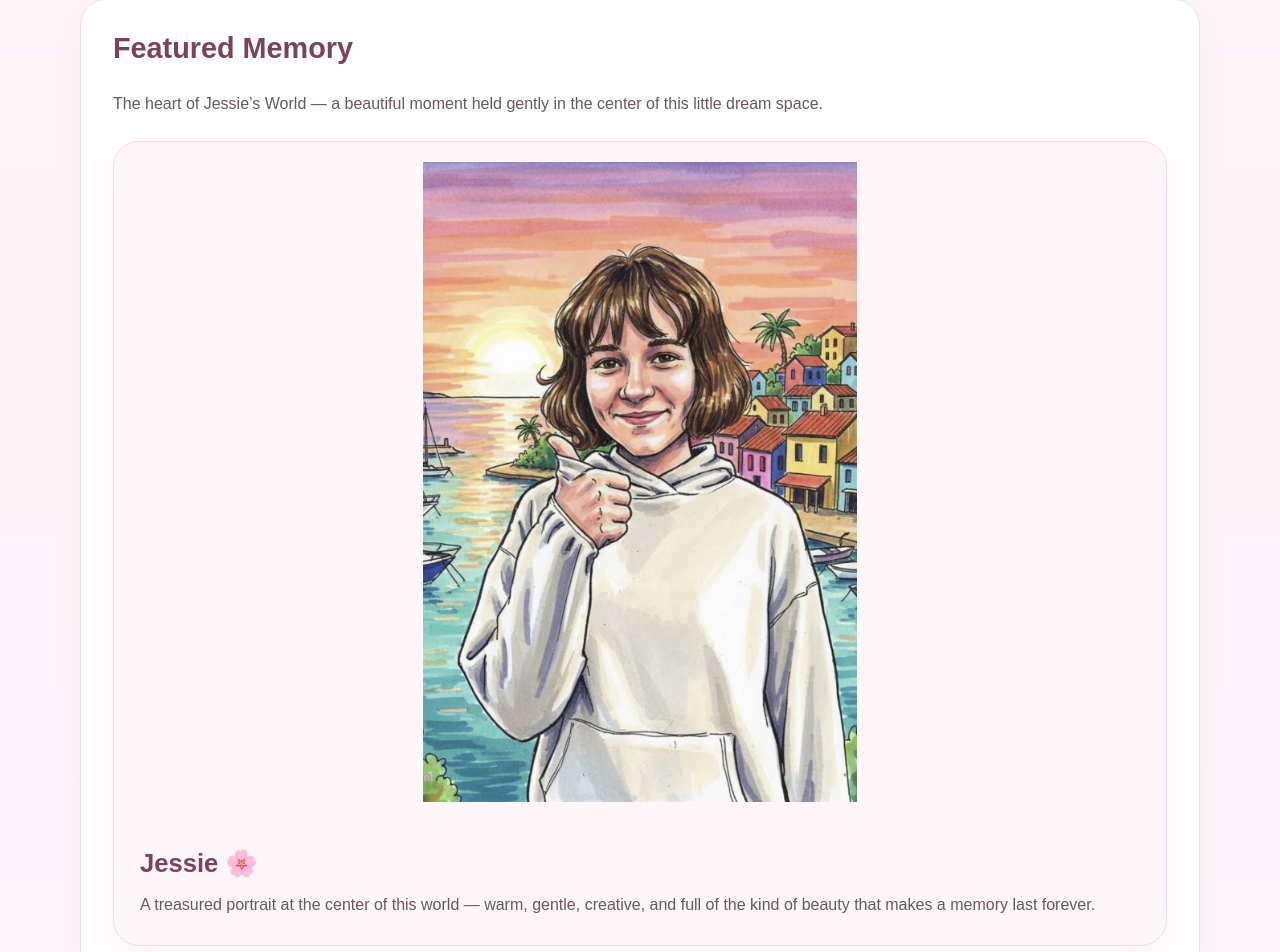
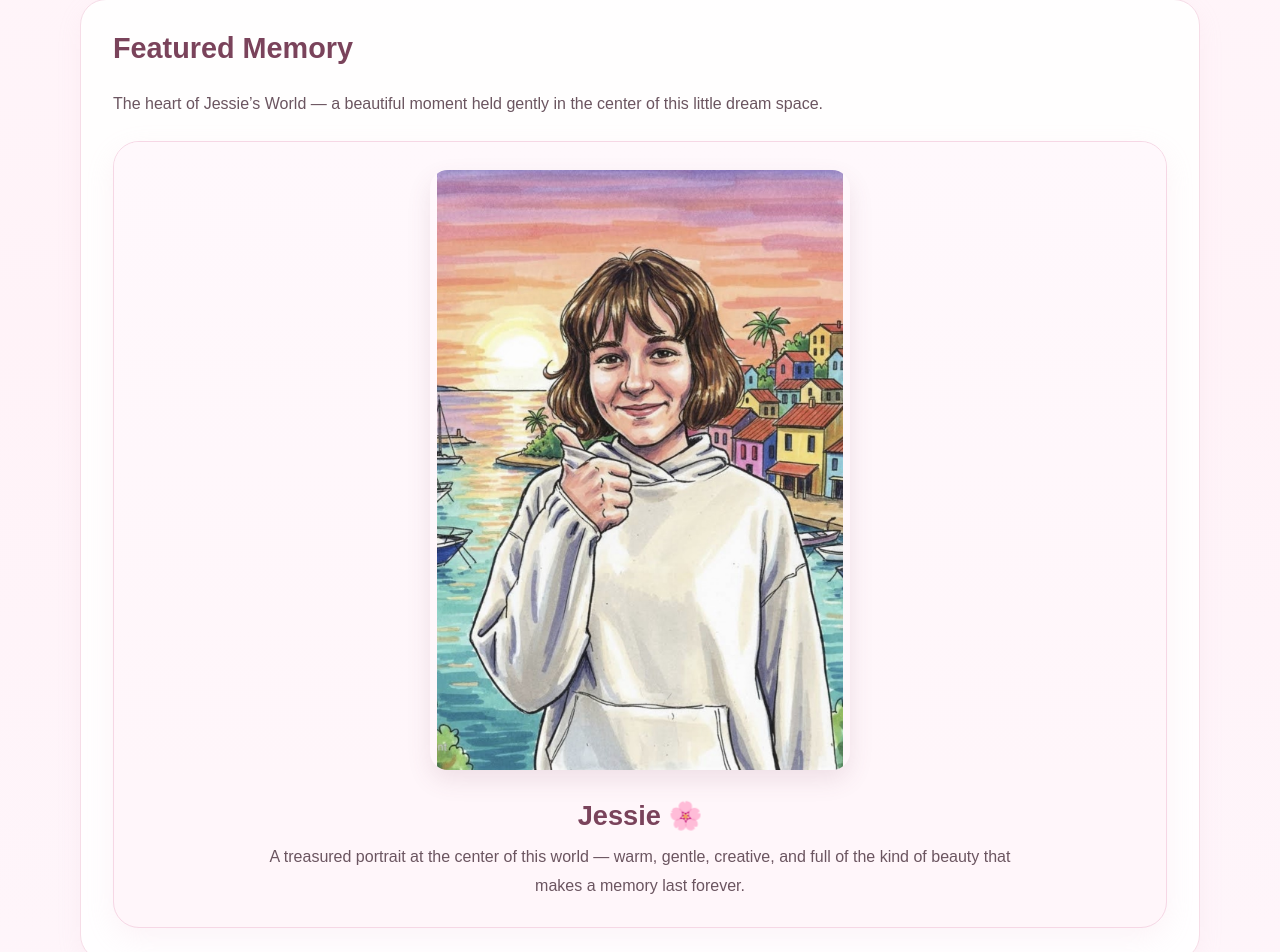
Before and after one commit to DanceOnVibes/Jessie-ai, a Next.js app: page / in a window 1280 px wide. Shown: the part 759-1711 px from the top of the page. Built offline with nearby package versions, Linux system fonts and the light colour scheme.

Commit message:
Polish featured memory and quote section

```diff
--- a/app/page.tsx
+++ b/app/page.tsx
@@ -208,7 +208,7 @@ export default function Home() {
           <h2 style={{ marginTop: 0, fontSize: "1.8rem", color: "#7a435b" }}>
             Featured Memory
           </h2>
-          <p style={{ color: "#6b5560", lineHeight: 1.85 }}>
+          <p style={{ color: "#6b5560", lineHeight: 1.85, marginBottom: "18px" }}>
             The heart of Jessie’s World — a beautiful moment held gently in the center
             of this little dream space.
           </p>
@@ -228,8 +228,8 @@ export default function Home() {
                 display: "flex",
                 justifyContent: "center",
                 alignItems: "center",
-                background: "#fff6fa",
-                padding: "20px",
+                background: "linear-gradient(180deg, #fff8fc 0%, #fff6fa 100%)",
+                padding: "28px 20px 12px",
               }}
             >
               <img
@@ -237,26 +237,40 @@ export default function Home() {
                 alt="Jessie"
                 style={{
                   width: "100%",
-                  maxWidth: "700px",
-                  maxHeight: "80vh",
+                  maxWidth: "420px",
+                  maxHeight: "75vh",
                   objectFit: "contain",
                   display: "block",
                   borderRadius: "18px",
+                  boxShadow: "0 10px 24px rgba(122, 67, 91, 0.12)",
                 }}
               />
             </div>
 
-            <div style={{ padding: "26px" }}>
+            <div
+              style={{
+                padding: "18px 26px 26px",
+                textAlign: "center",
+              }}
+            >
               <h3
                 style={{
-                  margin: "0 0 12px",
-                  fontSize: "1.6rem",
+                  margin: "0 0 10px",
+                  fontSize: "1.7rem",
                   color: "#7a435b",
                 }}
               >
                 Jessie 🌸
               </h3>
-              <p style={{ margin: 0, lineHeight: 1.85, color: "#6b5560" }}>
+              <p
+                style={{
+                  margin: 0,
+                  lineHeight: 1.85,
+                  color: "#6b5560",
+                  maxWidth: "760px",
+                  marginInline: "auto",
+                }}
+              >
                 A treasured portrait at the center of this world — warm, gentle,
                 creative, and full of the kind of beauty that makes a memory last forever.
               </p>
@@ -269,7 +283,7 @@ export default function Home() {
             marginTop: "30px",
             background: "linear-gradient(135deg, #fff7fb, #fff0f6)",
             borderRadius: "26px",
-            padding: "36px 28px",
+            padding: "42px 28px",
             border: "1px solid #f6dce7",
             boxShadow: "0 8px 24px rgba(230, 186, 205, 0.12)",
             textAlign: "center",
@@ -281,7 +295,7 @@ export default function Home() {
               fontSize: "clamp(1.4rem, 3vw, 2rem)",
               lineHeight: 1.7,
               color: "#7a435b",
-              fontWeight: 600,
+              fontWeight: 700,
               fontStyle: "italic",
             }}
           >
@@ -324,6 +338,8 @@ export default function Home() {
                   overflow: "hidden",
                   color: "#7a5f69",
                   boxShadow: "0 8px 24px rgba(235, 188, 208, 0.16)",
+                  transition: "transform 0.25s ease, box-shadow 0.25s ease",
+                  cursor: "pointer",
                 }}
               >
                 <img
```
